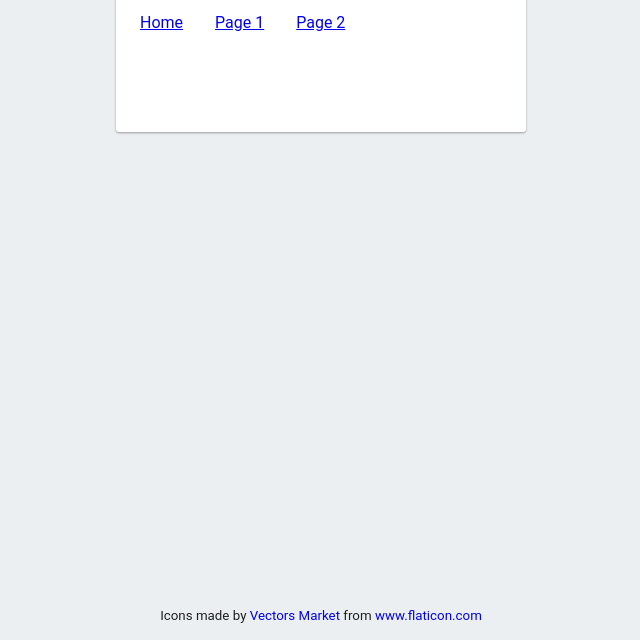
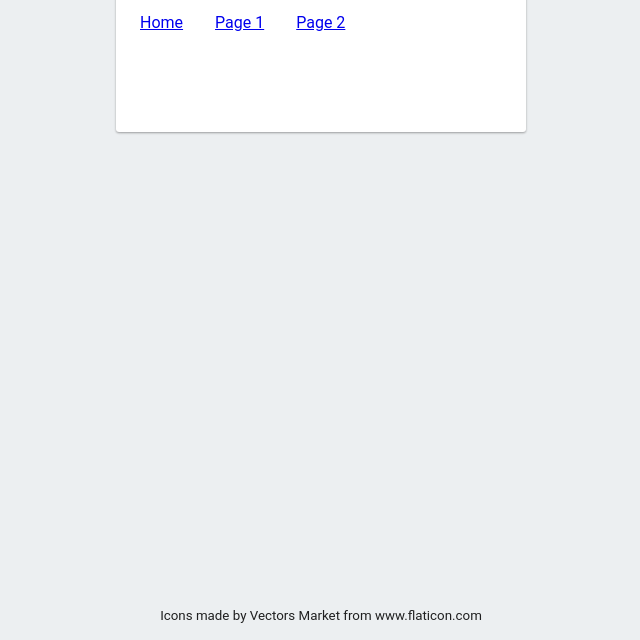
Before and after one commit to fabianmebus/service-worker-playground, a website: page public/index.html in a window 1280 px wide. Shown: the part 160-800 px from the top of the page, without its empty margins (319-959 px from the left). Drawn offline with Linux system fonts and the light colour scheme.

Commit message:
updated styling

```diff
--- a/public/index.html
+++ b/public/index.html
@@ -75,6 +75,7 @@
 
     small a {
       text-decoration: none;
+      color: rgba(0, 0, 0, 0.87);
     }
 
     @media (max-width: 600px) {
```
Also changed, not shown: public/404.html (+1 -0 lines), public/offline-page.html (+1 -0 lines), public/page-1.html (+1 -0 lines), public/page-2.html (+1 -0 lines).
